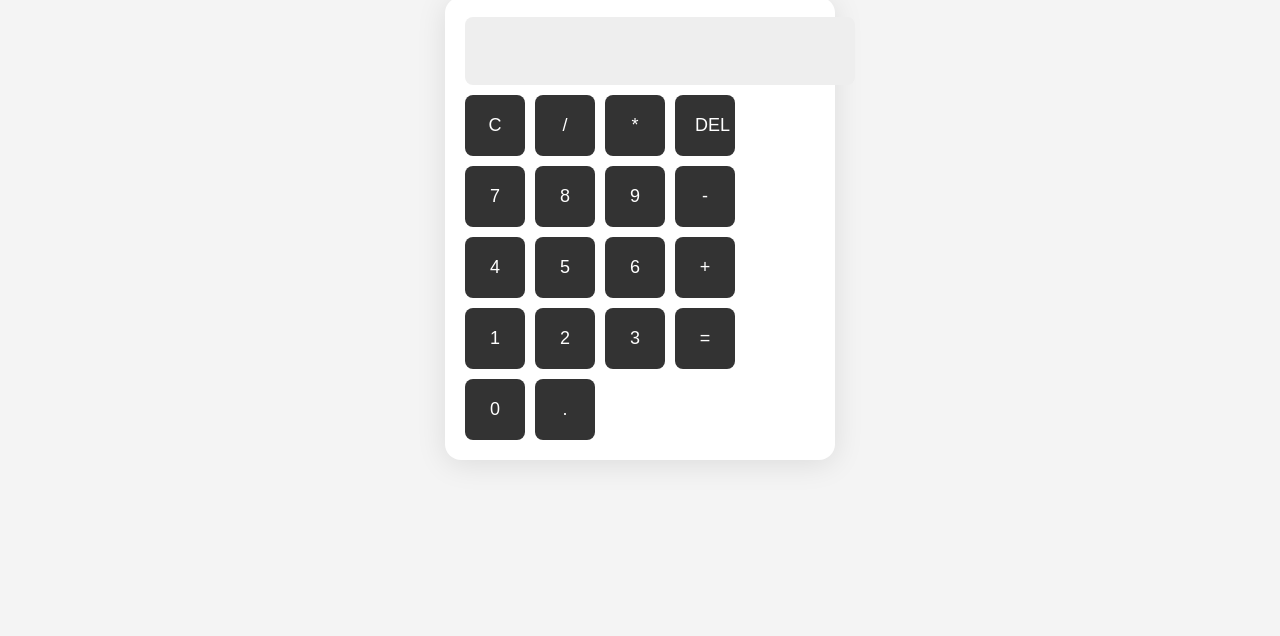
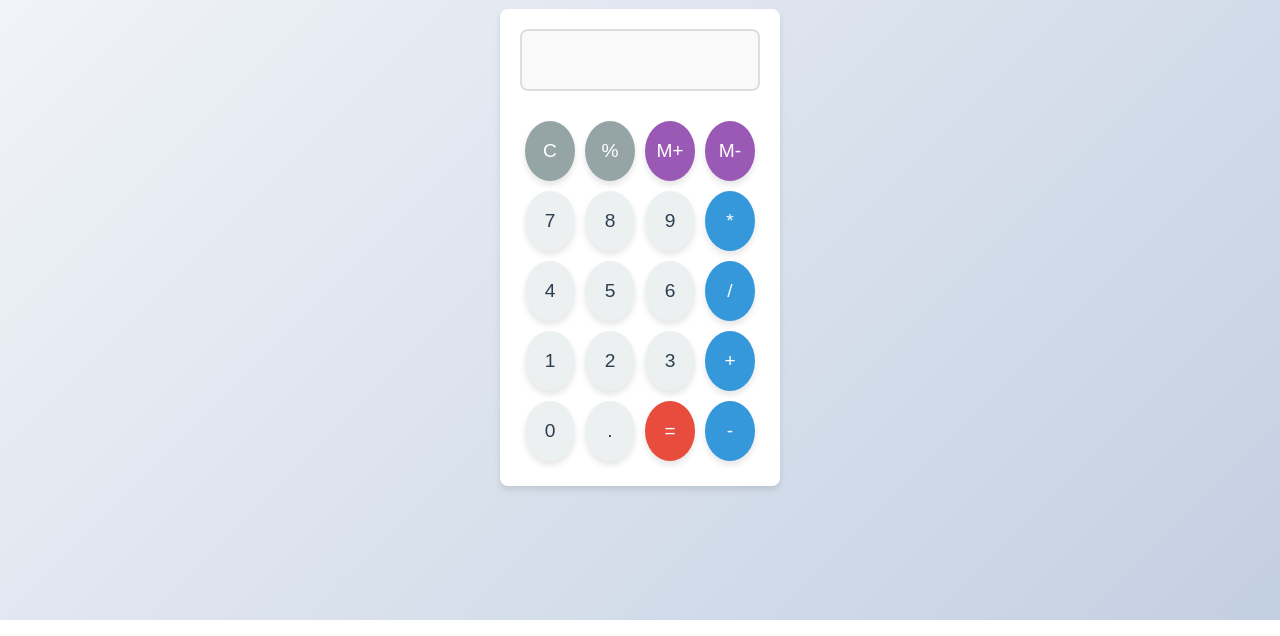
Before and after one commit to theshubhangishukla/basic-calculator-app, a plain HTML site: page index.html in a window 1280 px wide. Shown: the part 180-816 px from the top of the page. Drawn offline with Linux system fonts and the light colour scheme.

Commit message:
Initial commit: basic calculator app

```diff
--- a/index.html
+++ b/index.html
@@ -1,39 +1,58 @@
 <!DOCTYPE html>
 <html lang="en">
+
 <head>
-  <meta charset="UTF-8" />
-  <meta name="viewport" content="width=device-width, initial-scale=1.0"/>
-  <title>Calculator App</title>
-  <link rel="stylesheet" href="style.css" />
+  <meta charset="utf-8">
+  <meta name="viewport" content="width=device-width, initial-scale=1">
+  <title>Calculate me! - A Professional Calculator</title>
+  <link href="https://fonts.googleapis.com/css2?family=Roboto:wght@300;400;500&display=swap" rel="stylesheet">
+  <link href="style.css" rel="stylesheet" type="text/css" />
+  <link href="utils.css" rel="stylesheet" type="text/css" />
 </head>
+
 <body>
-  <div class="calculator">
-    <input type="text" id="display" disabled />
-    <div class="buttons">
-      <button onclick="clearDisplay()">C</button>
-      <button onclick="appendValue('/')">/</button>
-      <button onclick="appendValue('*')">*</button>
-      <button onclick="deleteLast()">DEL</button>
-
-      <button onclick="appendValue('7')">7</button>
-      <button onclick="appendValue('8')">8</button>
-      <button onclick="appendValue('9')">9</button>
-      <button onclick="appendValue('-')">-</button>
-
-      <button onclick="appendValue('4')">4</button>
-      <button onclick="appendValue('5')">5</button>
-      <button onclick="appendValue('6')">6</button>
-      <button onclick="appendValue('+')">+</button>
-
-      <button onclick="appendValue('1')">1</button>
-      <button onclick="appendValue('2')">2</button>
-      <button onclick="appendValue('3')">3</button>
-      <button onclick="calculate()">=</button>
-
-      <button onclick="appendValue('0')">0</button>
-      <button onclick="appendValue('.')">.</button>
+  <div class="calculator-container">
+    <h1 class="text-center calculator-title">Calculate me!</h1>
+    <div class="calculator">
+      <div class="calculator-display">
+        <input class="calculator-input" type="text" readonly />
+        <div class="memory-indicator" id="memoryIndicator"></div>
+      </div>
+      <div class="calculator-buttons">
+        <div class="row">
+          <button class="button button-function">C</button>
+          <button class="button button-function">%</button>
+          <button class="button button-memory" id="mPlus">M+</button>
+          <button class="button button-memory" id="mMinus">M-</button>
+        </div>
+        <div class="row">
+          <button class="button button-number">7</button>
+          <button class="button button-number">8</button>
+          <button class="button button-number">9</button>
+          <button class="button button-operator">*</button>
+        </div>
+        <div class="row">
+          <button class="button button-number">4</button>
+          <button class="button button-number">5</button>
+          <button class="button button-number">6</button>
+          <button class="button button-operator">/</button>
+        </div>
+        <div class="row">
+          <button class="button button-number">1</button>
+          <button class="button button-number">2</button>
+          <button class="button button-number">3</button>
+          <button class="button button-operator">+</button>
+        </div>
+        <div class="row">
+          <button class="button button-number">0</button>
+          <button class="button button-number">.</button>
+          <button class="button button-equals">=</button>
+          <button class="button button-operator">-</button>
+        </div>
+      </div>
     </div>
   </div>
   <script src="script.js"></script>
 </body>
+
 </html>
--- a/script.js
+++ b/script.js
@@ -1,20 +1,92 @@
-function appendValue(val) {
-    document.getElementById('display').value += val;
+let string = "";
+let memory = 0;
+const buttons = document.querySelectorAll('.button');
+const input = document.querySelector('.calculator-input');
+const memoryIndicator = document.getElementById('memoryIndicator');
+const mPlusButton = document.getElementById('mPlus');
+const mMinusButton = document.getElementById('mMinus');
+
+// Update memory indicator
+function updateMemoryIndicator() {
+  memoryIndicator.textContent = memory !== 0 ? 'M' : '';
+}
+
+// Handle button clicks
+Array.from(buttons).forEach((button) => {
+  button.addEventListener('click', (e) => {
+    const buttonText = e.target.innerHTML;
+
+    if (buttonText === '=') {
+      try {
+        // Replace % with /100 for calculation
+        string = string.replace(/%/g, '/100');
+        string = eval(string).toString();
+        input.value = string;
+      } catch (error) {
+        input.value = "Error";
+        string = "";
+      }
+    }
+    else if (buttonText === 'C') {
+      string = "";
+      input.value = string;
+    }
+    else if (buttonText === 'M+') {
+      try {
+        const currentValue = eval(string.replace(/%/g, '/100')) || 0;
+        memory += currentValue;
+        updateMemoryIndicator();
+      } catch {
+        // Do nothing if there's an error
+      }
+    }
+    else if (buttonText === 'M-') {
+      try {
+        const currentValue = eval(string.replace(/%/g, '/100')) || 0;
+        memory -= currentValue;
+        updateMemoryIndicator();
+      } catch {
+        // Do nothing if there's an error
+      }
+    }
+    else if (buttonText === '%') {
+      // Add % to the string but don't calculate yet
+      string += buttonText;
+      input.value = string;
+    }
+    else {
+      string += buttonText;
+      input.value = string;
+    }
+  });
+});
+
+// Initialize memory indicator
+updateMemoryIndicator();
+
+// Keyboard support
+document.addEventListener('keydown', (e) => {
+  const key = e.key;
+
+  if (/[0-9]|\.|\+|\-|\*|\//.test(key)) {
+    string += key;
+    input.value = string;
   }
-
-  function clearDisplay() {
-    document.getElementById('display').value = '';
-  }
-
-  function deleteLast() {
-    let current = document.getElementById('display').value;
-    document.getElementById('display').value = current.slice(0, -1);
-  }
-
-  function calculate() {
+  else if (key === 'Enter') {
     try {
-      document.getElementById('display').value = eval(document.getElementById('display').value);
+      string = eval(string).toString();
+      input.value = string;
     } catch {
-      document.getElementById('display').value = 'Error';
+      input.value = "Error";
+      string = "";
     }
   }
+  else if (key === 'Escape' || key === 'c' || key === 'C') {
+    string = "";
+    input.value = string;
+  }
+  else if (key === '%') {
+    string += key;
+    input.value = string;
+  }
+});
--- a/style.css
+++ b/style.css
@@ -1,46 +1,140 @@
-body {
+:root {
+  --primary-color: #3498db;
+  --secondary-color: #2980b9;
+  --accent-color: #e74c3c;
+  --dark-color: #2c3e50;
+  --light-color: #ecf0f1;
+  --shadow: 0 4px 6px rgba(0, 0, 0, 0.1);
+  --border-radius: 8px;
+}
+
+* {
+  margin: 0;
+  padding: 0;
+  box-sizing: border-box;
+}
+
+html, body {
+  height: 100%;
+  width: 100%;
+  font-family: 'Roboto', sans-serif;
+  background: linear-gradient(135deg, #f5f7fa 0%, #c3cfe2 100%);
   display: flex;
   justify-content: center;
   align-items: center;
-    height: 100vh;
-    background: #f4f4f4;
-    font-family: 'Segoe UI', sans-serif;
+}
+
+.calculator-container {
+  width: 100%;
+  max-width: 320px;
+  padding: 20px;
+}
+
+.calculator-title {
+  color: var(--dark-color);
+  margin-bottom: 20px;
+  font-weight: 500;
+  font-size: 1.8rem;
 }
 
 .calculator {
-    background: #fff;
+  background-color: white;
+  border-radius: var(--border-radius);
+  box-shadow: var(--shadow);
+  overflow: hidden;
   padding: 20px;
-    border-radius: 16px;
-    box-shadow: 0 4px 30px rgba(0,0,0,0.1);
 }
 
-  #display {
-    width: 100%;
-    padding: 20px;
-    font-size: 24px;
-    text-align: right;
-    border: none;
-    background: #eee;
-    margin-bottom: 10px;
-    border-radius: 8px;
+.calculator-display {
+  position: relative;
+  margin-bottom: 20px;
 }
 
-  .buttons {
-    display: grid;
-    grid-template-columns: repeat(4, 60px);
-    gap: 10px;
+.calculator-input {
+  width: 100%;
+  padding: 15px;
+  font-size: 1.5rem;
+  text-align: right;
+  border: 2px solid #ddd;
+  border-radius: var(--border-radius);
+  background-color: #f9f9f9;
+  margin-bottom: 5px;
 }
 
-  button {
-    padding: 20px;
-    font-size: 18px;
-    border: none;
-    background: #333;
-    color: white;
-    border-radius: 8px;
-    cursor: pointer;
+.memory-indicator {
+  position: absolute;
+  top: 5px;
+  right: 10px;
+  font-size: 0.8rem;
+  color: var(--primary-color);
+  font-weight: bold;
 }
 
-  button:hover {
-    background: #444;
+.button {
+  width: 60px;
+  height: 60px;
+  font-size: 1.2rem;
+  margin: 5px;
+  border: none;
+  border-radius: 50%;
+  cursor: pointer;
+  transition: all 0.2s ease;
+  display: flex;
+  justify-content: center;
+  align-items: center;
+  box-shadow: var(--shadow);
 }
+
+.button:active {
+  transform: scale(0.95);
+}
+
+.button-number {
+  background-color: var(--light-color);
+  color: var(--dark-color);
+}
+
+.button-number:hover {
+  background-color: #d5dbdb;
+}
+
+.button-operator {
+  background-color: var(--primary-color);
+  color: white;
+}
+
+.button-operator:hover {
+  background-color: var(--secondary-color);
+}
+
+.button-function {
+  background-color: #95a5a6;
+  color: white;
+}
+
+.button-function:hover {
+  background-color: #7f8c8d;
+}
+
+.button-equals {
+  background-color: var(--accent-color);
+  color: white;
+}
+
+.button-equals:hover {
+  background-color: #c0392b;
+}
+
+.button-memory {
+  background-color: #9b59b6;
+  color: white;
+}
+
+.button-memory:hover {
+  background-color: #8e44ad;
+}
+
+.row {
+  display: flex;
+  justify-content: center;
+}
--- /dev/null
+++ b/utils.css
@@ -0,0 +1,24 @@
+.text-center {
+  text-align: center;
+}
+
+.mx-auto {
+  margin-left: auto;
+  margin-right: auto;
+}
+
+.flex {
+  display: flex;
+}
+
+.flex-col {
+  flex-direction: column;
+}
+
+.items-center {
+  align-items: center;
+}
+
+.justify-center {
+  justify-content: center;
+}
```
Lines whose indentation alone changed are shown as unchanged.
